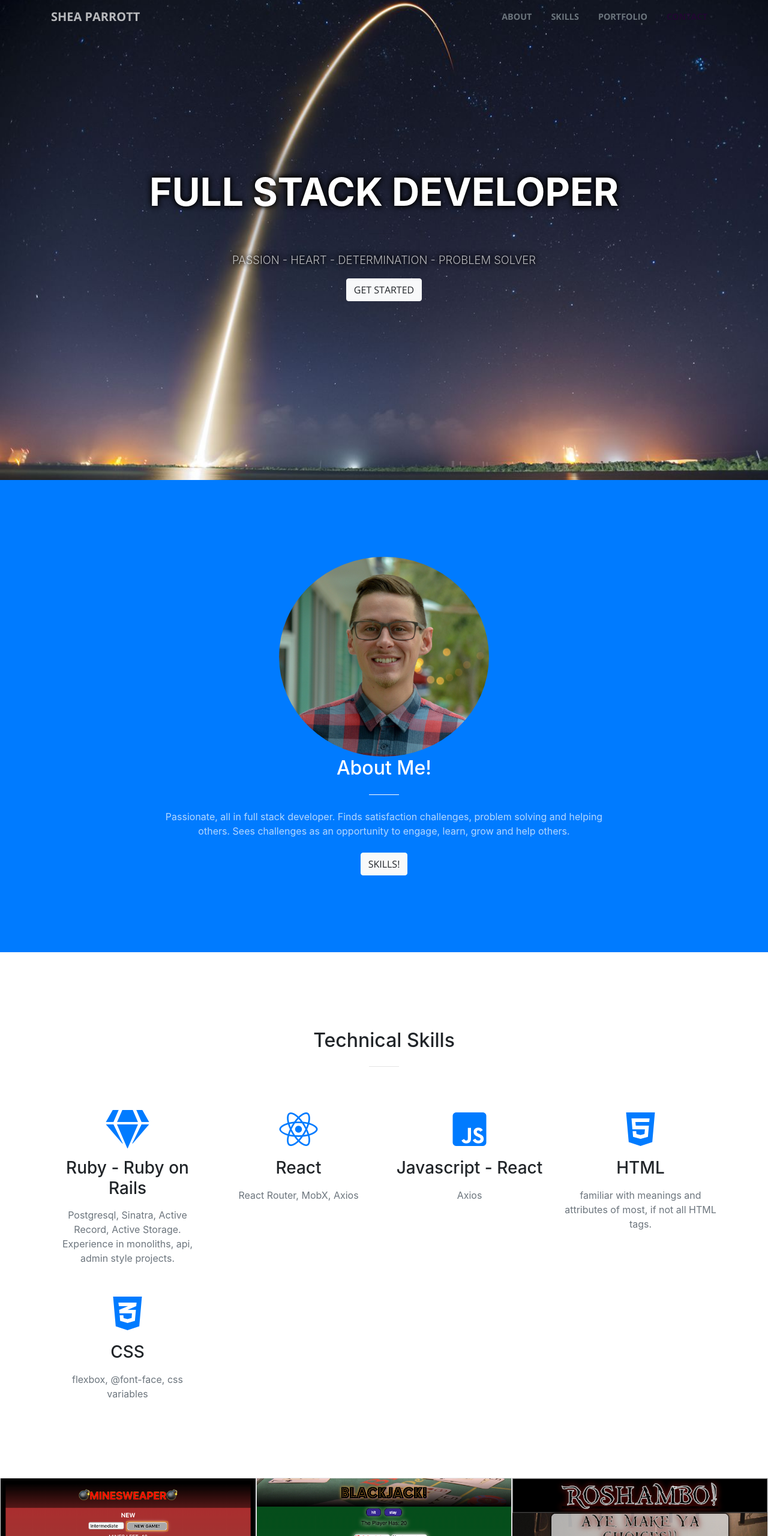
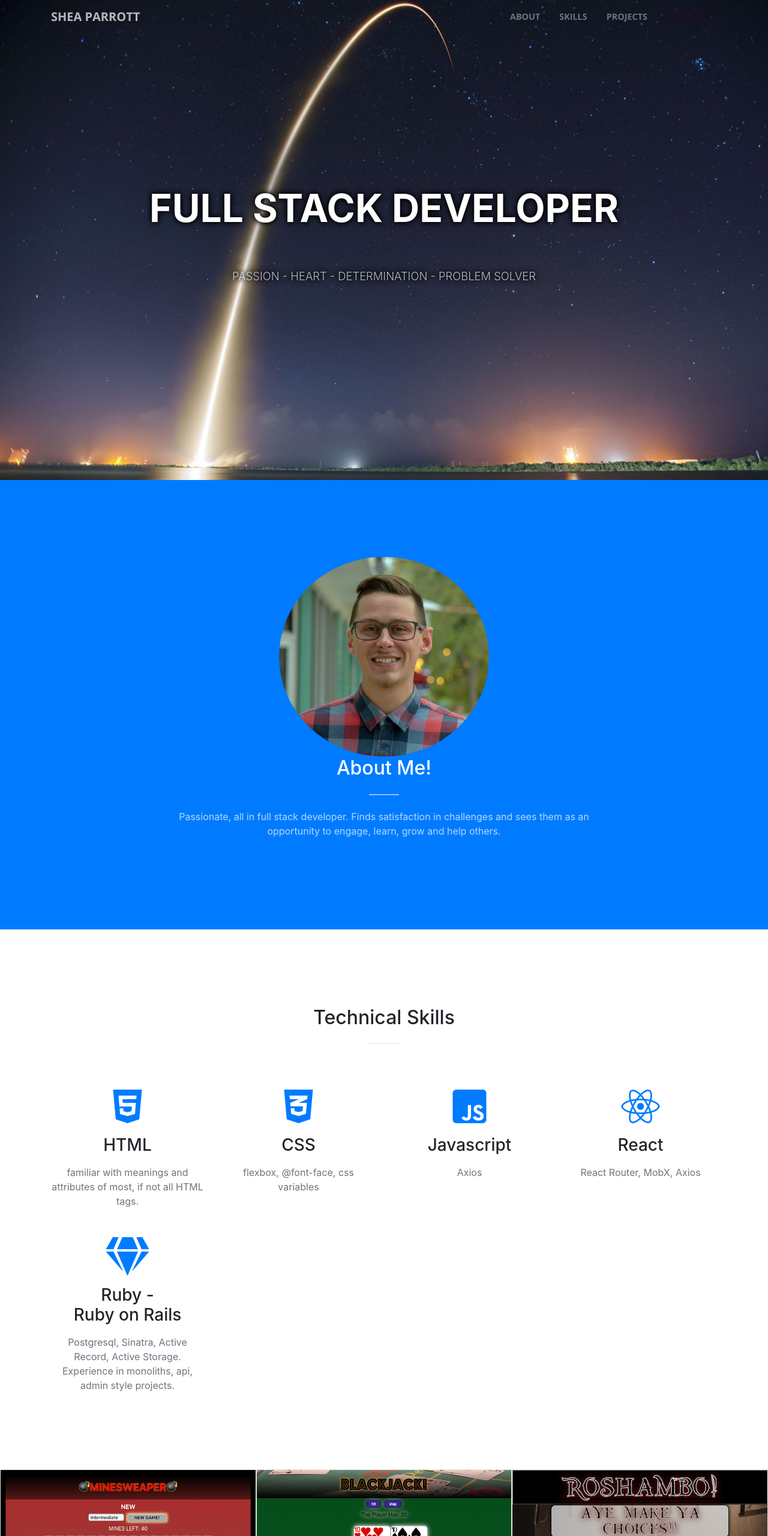
Before and after one commit to SheaParrott/Portfolio, a website with bundled scripts: page index.html in a window 1280 px wide. Shown: the top 2560 px of the page at 60% size. Built offline with nearby package versions, Linux system fonts and the light colour scheme.

Commit message:
completed

```diff
--- a/css/creative.css
+++ b/css/creative.css
@@ -140,14 +140,13 @@ img.SheaParrott {
   font-family: 'Open Sans', 'Helvetica Neue', Arial, sans-serif;
 }
 
-#mainNav .navbar-brand:focus,
-#mainNav .navbar-brand:hover {
+#mainNav .navbar-brand:focus, #mainNav .navbar-brand:hover {
   color: rgba(37, 4, 53, 0.781);
 }
 
 #mainNav .navbar-nav > li.nav-item > a.nav-link,
 #mainNav .navbar-nav > li.nav-item > a.nav-link:focus {
-  font-size: 0.9rem;
+  font-size: .9rem;
   font-weight: 700;
   text-transform: uppercase;
   color: #212529;
@@ -177,8 +176,7 @@ img.SheaParrott {
   #mainNav .navbar-brand {
     color: rgba(255, 255, 255, 0.7);
   }
-  #mainNav .navbar-brand:focus,
-  #mainNav .navbar-brand:hover {
+  #mainNav .navbar-brand:focus, #mainNav .navbar-brand:hover {
     color: #fff;
   }
   #mainNav .navbar-nav > li.nav-item > a.nav-link {
@@ -199,8 +197,7 @@ img.SheaParrott {
   #mainNav.navbar-shrink .navbar-brand {
     color: rgba(37, 4, 53, 0.781);
   }
-  #mainNav.navbar-shrink .navbar-brand:focus,
-  #mainNav.navbar-shrink .navbar-brand:hover {
+  #mainNav.navbar-shrink .navbar-brand:focus, #mainNav.navbar-shrink .navbar-brand:hover {
     color: rgba(37, 4, 53, 0.781);
   }
   #mainNav.navbar-shrink .navbar-nav > li.nav-item > a.nav-link,
@@ -216,7 +213,7 @@ img.SheaParrott {
 header.masthead {
   padding-top: 10rem;
   padding-bottom: calc(10rem - 56px);
-  background-image: url('../img/spacex.jpeg');
+  background-image: url("../img/spacex.jpeg");
   background-position: center center;
   background-size: cover;
 }
@@ -292,31 +289,19 @@ header.masthead p {
   text-align: center;
 }
 
-.portfolio-box
-  .portfolio-box-caption
-  .portfolio-box-caption-content
-  .project-category,
-.portfolio-box
-  .portfolio-box-caption
-  .portfolio-box-caption-content
-  .project-name {
+.portfolio-box .portfolio-box-caption .portfolio-box-caption-content .project-category,
+.portfolio-box .portfolio-box-caption .portfolio-box-caption-content .project-name {
   padding: 0 15px;
   font-family: 'Open Sans', 'Helvetica Neue', Arial, sans-serif;
 }
 
-.portfolio-box
-  .portfolio-box-caption
-  .portfolio-box-caption-content
-  .project-category {
+.portfolio-box .portfolio-box-caption .portfolio-box-caption-content .project-category {
   font-size: 14px;
   font-weight: 600;
   text-transform: uppercase;
 }
 
-.portfolio-box
-  .portfolio-box-caption
-  .portfolio-box-caption-content
-  .project-name {
+.portfolio-box .portfolio-box-caption .portfolio-box-caption-content .project-name {
   font-size: 18px;
 }
 
@@ -329,16 +314,10 @@ header.masthead p {
 }
 
 @media (min-width: 768px) {
-  .portfolio-box
-    .portfolio-box-caption
-    .portfolio-box-caption-content
-    .project-category {
+  .portfolio-box .portfolio-box-caption .portfolio-box-caption-content .project-category {
     font-size: 16px;
   }
-  .portfolio-box
-    .portfolio-box-caption
-    .portfolio-box-caption-content
-    .project-name {
+  .portfolio-box .portfolio-box-caption .portfolio-box-caption-content .project-name {
     font-size: 22px;
   }
 }
@@ -364,15 +343,12 @@ header.masthead p {
   border-color: rgba(37, 4, 53, 0.781);
 }
 
-.btn-primary:hover,
-.btn-primary:focus,
-.btn-primary:active {
+.btn-primary:hover, .btn-primary:focus, .btn-primary:active {
   color: #fff;
   background-color: rgba(20, 2, 29, 0.781) !important;
 }
 
-.btn-primary:active,
-.btn-primary:focus {
+.btn-primary:active, .btn-primary:focus {
   -webkit-box-shadow: 0 0 0 0.2rem rgba(240, 95, 64, 0.5) !important;
   box-shadow: 0 0 0 0.2rem rgba(240, 95, 64, 0.5) !important;
 }
--- a/index.html
+++ b/index.html
@@ -66,7 +66,7 @@
             </li>
             <li class="nav-item">
               <a class="nav-link js-scroll-trigger text-muted" href="#portfolio"
-                >Portfolio</a
+                >Projects</a
               >
             </li>
             <li class="nav-item">
@@ -89,9 +89,6 @@
           <div class="col-lg-8 mx-auto">
             <p class="text-faded mb-8 addTextShadow">
              PASSION - HEART - DETERMINATION - PROBLEM SOLVER</p>
-              <a class="btn btn-light btn-xl js-scroll-trigger" href="#about"
-                >Get started</a
-              >
             </p>
           </div>
         </div>
@@ -114,13 +111,9 @@
             <h2 class="section-heading text-white">About Me!</h2>
             <hr class="light my-4" />
             <p class="text-faded mb-4">
-              Passionate, all in full stack developer.  Finds satisfaction
-              challenges, problem solving and helping others. Sees challenges as
-              an opportunity to engage, learn, grow and help others.
+              Passionate, all in full stack developer. Finds satisfaction in
+              challenges and sees them as an opportunity to engage, learn, grow and help others.
             </p>
-            <a class="btn btn-light btn-xl js-scroll-trigger" href="#services"
-              >Skills!</a
-            >
           </div>
         </div>
       </div>
@@ -137,32 +130,6 @@
         </div>
         <div class="container">
           <div class="row">
-          <div class="col-lg-3 col-md-6 text-center">
-            <div class="service-box mt-5 mx-auto">
-              <i class="fas fa-4x fa-gem text-primary mb-3 sr-icon-1"></i>
-              <h3 class="mb-3">Ruby - Ruby on Rails</h3>
-              <p class="text-muted mb-0">
-                Postgresql, Sinatra, Active Record, Active Storage. Experience
-                in monoliths, api, admin style projects.
-              </p>
-            </div>
-          </div>
-          <div class="col-lg-3 col-md-6 text-center">
-              <div class="service-box mt-5 mx-auto">
-                <i
-                  class="fab fa-react fa-4x fa-code text-primary mb-3 sr-icon-3"
-                ></i>
-                <h3 class="mb-3">React</h3>
-                <p class="text-muted mb-0">React Router, MobX, Axios</p>
-              </div>
-            </div>
-          <div class="col-lg-3 col-md-6 text-center">
-            <div class="service-box mt-5 mx-auto">
-              <i class="fab fa-4x fa-js-square text-primary mb-3 sr-icon-3"></i>
-              <h3 class="mb-3">Javascript - React</h3>
-              <p class="text-muted mb-0">Axios</p>
-            </div>
-          </div>
               <div class="col-lg-3 col-md-6 text-center">
                   <div class="service-box mt-5 mx-auto">
                     <i
@@ -182,6 +149,32 @@
                 ></i>
                 <h3 class="mb-3">CSS</h3>
                 <p class="text-muted mb-0">flexbox, @font-face, css variables</p>
+              </div>
+            </div>
+            <div class="col-lg-3 col-md-6 text-center">
+                <div class="service-box mt-5 mx-auto">
+                  <i class="fab fa-4x fa-js-square text-primary mb-3 sr-icon-3"></i>
+                  <h3 class="mb-3">Javascript</h3>
+                  <p class="text-muted mb-0">Axios</p>
+                </div>
+              </div>
+              <div class="col-lg-3 col-md-6 text-center">
+                  <div class="service-box mt-5 mx-auto">
+                    <i
+                      class="fab fa-react fa-4x fa-code text-primary mb-3 sr-icon-3"
+                    ></i>
+                    <h3 class="mb-3">React</h3>
+                    <p class="text-muted mb-0">React Router, MobX, Axios</p>
+                  </div>
+                </div>
+            <div class="col-lg-3 col-md-6 text-center">
+              <div class="service-box mt-5 mx-auto">
+                <i class="fas fa-4x fa-gem text-primary mb-3 sr-icon-1"></i>
+                <h3 class="mb-3">Ruby - <br/> Ruby on Rails</h3>
+                <p class="text-muted mb-0">
+                  Postgresql, Sinatra, Active Record, Active Storage. Experience
+                  in monoliths, api, admin style projects.
+                </p>
               </div>
             </div>
           </div>
@@ -245,7 +238,7 @@
               />
               <div class="portfolio-box-caption">
                 <div class="portfolio-box-caption-content">
-                  <div class="project-category text-faded">Using a weather API tp fetch data. Made with vanilla Javascript, HTML, and CSS.</div>
+                  <div class="project-category text-faded">Fetching data using an weather API. Made with vanilla Javascript, HTML, and CSS.</div>
                   <div class="project-name">WEATHER</div>
                 </div>
               </div>
@@ -267,22 +260,6 @@
               </a>
             </div>
 
-          <div class="col-lg-4 col-sm-6">
-            <a class="portfolio-box" href="img/lllOCTO.png">
-              <img
-                class="img-fluid"
-                src="img/lllOCTO.png"
-                alt=""
-              />
-
-              <div class="portfolio-box-caption">
-                <div class="portfolio-box-caption-content">
-                  <div class="project-category text-faded">Made with React, HTML, CSS, and Javascript</div>
-                  <div class="project-name">OCTODEX</div>
-                </div>
-              </div>
-            </a>
-          </div>
           <div class="col-lg-4 col-sm-6">
               <a class="portfolio-box" href="img/lllPOKE.png">
                 <img
@@ -328,7 +305,7 @@
         <div class="row">
           <div class="col-lg-4 ml-auto text-center ">
             <i class="fas fa-phone text-primary fa-3x mb-3 sr-contact-1"></i>
-            <p class="text-primary"> <strong> 904-629-8670 </strong></p>
+            <p class="text-primary"> <strong> <a href="tel://1-904-629-8670" >904-629-8670 </a></strong></p>
           </div>
           <div class="col-lg-4 mr-auto text-center">
               <a href="https://www.linkedin.com/in/shea-parrott/"
```
Lines whose indentation alone changed are shown as unchanged.
